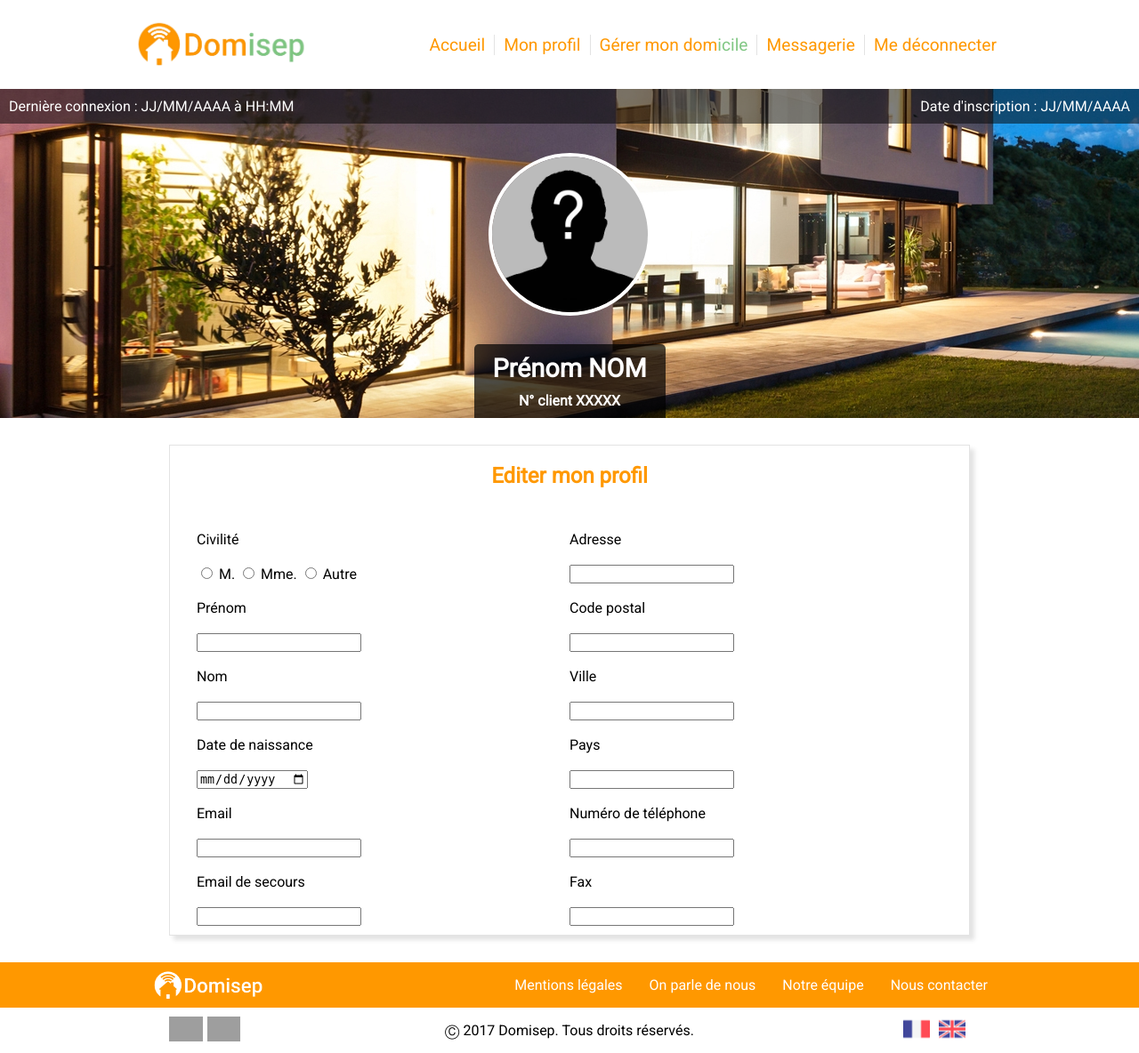
After one commit to Lucatim/Domisep, a PHP site: page /view/base/utilisateur/editer_mon_profil.html in a window 1280 px wide. The commit adds this page. Shown: the whole page at 89% size. Run offline with PHP 8.4, Linux system fonts and the light colour scheme; grey boxes are pictures that could not be loaded.

Commit message:
Edit mon profil

```diff
--- /dev/null
+++ b/view/assets/css/editer_mon_profil.css
@@ -0,0 +1,34 @@
+.row_container
+{
+    display: flex;
+    flex-wrap: wrap;
+}
+
+.left_element, .right_element
+{
+    flex:50%;
+}
+
+form
+{
+    flex: 50%;
+}
+
+#content .info_container p {
+    padding-left: 0;
+}
+
+.info_container {
+    padding-left: 30px;
+    padding-right: 30px;
+}
+
+/*#main_content h2 {
+    text-align: center;
+    margin-bottom: 30px;
+}
+
+#main_content > div {
+    padding-top: 30px;
+    padding-bottom: 30px;
+}*/
--- a/view/assets/css/screen_tablet.css
+++ b/view/assets/css/screen_tablet.css
@@ -19,7 +19,7 @@
     /*     BALISE P FLEX   */
     /* ******************* */
 
-    .balise_p_flex_50, .balise_p_flex_33 {
+    .balise_p_flex_33 {
         flex-direction: column;
     }
 
--- a/view/base/connexion/connexion.html
+++ b/view/base/connexion/connexion.html
@@ -5,7 +5,7 @@
     <meta name="viewport" content="width=device-width, initial-scale=1.0" /> <!-- Definition of the viewport for a mobile screen -->
     <link rel="stylesheet" href="../../assets/css/style.css" />
     <link rel="stylesheet" href="../../assets/css/connexion.css" />
-    <link rel="stylesheet" href="../../assets/css/screen_large_desktop.css" media="(min-width: 992px)"/>
+    <link rel="stylesheet" href="../../assets/images/screen_large_desktop.css" media="(min-width: 992px)"/>
     <link rel="stylesheet" href="../../assets/css/screen_desktop.css" media="(min-width: 768px) and (max-width: 992px)"/>
     <link rel="stylesheet" href="../../assets/css/screen_tablet.css" media="(min-width: 480px) and (max-width: 768px)"/>
     <link rel="stylesheet" href="../../assets/css/screen_phone.css" media="(max-width: 480px)"/>
@@ -45,7 +45,7 @@
                 <h2>Me connecter</h2>
                 <div id="bloc_connexion">
                     <label for="label_input">Identifiant</label>
-                        <input type="text" name="identifiant" id="label_input"/>
+                    <input type="text" name="identifiant" class="label_input"/>
 
                     <div class="bouton_vert">
                         <a href="connexion_password.html"><i class="material-icons">navigate_next</i>Suivant</a>
--- a/view/base/connexion/connexion_first.html
+++ b/view/base/connexion/connexion_first.html
@@ -5,7 +5,7 @@
     <meta name="viewport" content="width=device-width, initial-scale=1.0" /> <!-- Definition of the viewport for a mobile screen -->
     <link rel="stylesheet" href="../../assets/css/style.css" />
     <link rel="stylesheet" href="../../assets/css/connexion.css" />
-    <link rel="stylesheet" href="../../assets/css/screen_large_desktop.css" media="(min-width: 992px)"/>
+    <link rel="stylesheet" href="../../assets/images/screen_large_desktop.css" media="(min-width: 992px)"/>
     <link rel="stylesheet" href="../../assets/css/screen_desktop.css" media="(min-width: 768px) and (max-width: 992px)"/>
     <link rel="stylesheet" href="../../assets/css/screen_tablet.css" media="(min-width: 480px) and (max-width: 768px)"/>
     <link rel="stylesheet" href="../../assets/css/screen_phone.css" media="(max-width: 480px)"/>
@@ -47,7 +47,7 @@
                 <p>Veuillez renseigner votre numéro client afin de finaliser la création de votre profil</p>
                 <div id="bloc_connexion">
                     <label for="label_input">N° Client</label>
-                    <input type="text" name="identifiant" id="label_input"/>
+                    <input type="text" name="identifiant" class="label_input"/>
 
                     <div class="bouton_vert">
                         <a href="connexion_password.html"><i class="material-icons">navigate_next</i>Valider</a>
--- a/view/base/connexion/connexion_id_oublie.html
+++ b/view/base/connexion/connexion_id_oublie.html
@@ -5,7 +5,7 @@
     <meta name="viewport" content="width=device-width, initial-scale=1.0" /> <!-- Definition of the viewport for a mobile screen -->
     <link rel="stylesheet" href="../../assets/css/style.css" />
     <link rel="stylesheet" href="../../assets/css/connexion.css" />
-    <link rel="stylesheet" href="../../assets/css/screen_large_desktop.css" media="(min-width: 992px)"/>
+    <link rel="stylesheet" href="../../assets/images/screen_large_desktop.css" media="(min-width: 992px)"/>
     <link rel="stylesheet" href="../../assets/css/screen_desktop.css" media="(min-width: 768px) and (max-width: 992px)"/>
     <link rel="stylesheet" href="../../assets/css/screen_tablet.css" media="(min-width: 480px) and (max-width: 768px)"/>
     <link rel="stylesheet" href="../../assets/css/screen_phone.css" media="(max-width: 480px)"/>
@@ -46,7 +46,7 @@
                 <p>Veuillez renseigner votre numéro de téléphone ou votre adresse e-mail</p>
                 <div id="bloc_connexion">
                     <label for="label_input">Numéro de téléphone ou adresse e-mail</label>
-                    <input type="text" name="identifiant" id="label_input"/>
+                    <input type="text" name="identifiant" class="label_input"/>
 
                     <div class="bouton_vert">
                         <a href="connexion_password.html"><i class="material-icons">navigate_next</i>Valider</a>
--- a/view/base/connexion/connexion_password.html
+++ b/view/base/connexion/connexion_password.html
@@ -5,7 +5,7 @@
     <meta name="viewport" content="width=device-width, initial-scale=1.0" /> <!-- Definition of the viewport for a mobile screen -->
     <link rel="stylesheet" href="../../assets/css/style.css" />
     <link rel="stylesheet" href="../../assets/css/connexion.css" />
-    <link rel="stylesheet" href="../../assets/css/screen_large_desktop.css" media="(min-width: 992px)"/>
+    <link rel="stylesheet" href="../../assets/images/screen_large_desktop.css" media="(min-width: 992px)"/>
     <link rel="stylesheet" href="../../assets/css/screen_desktop.css" media="(min-width: 768px) and (max-width: 992px)"/>
     <link rel="stylesheet" href="../../assets/css/screen_tablet.css" media="(min-width: 480px) and (max-width: 768px)"/>
     <link rel="stylesheet" href="../../assets/css/screen_phone.css" media="(max-width: 480px)"/>
@@ -45,7 +45,7 @@
                 <h2>Bienvenue Prénom NOM</h2>
                 <div id="bloc_connexion">
                     <label for="label_input">Saisissez votre mot de passe</label>
-                    <input type="password" name="identifiant" id="label_input"/>
+                    <input type="password" name="identifiant" class="label_input"/>
 
                     <div class="bouton_vert">
                         <a href="../../../index_logged.html"><i class="material-icons">navigate_next</i>Valider</a>
--- /dev/null
+++ b/view/base/utilisateur/editer_mon_profil.html
@@ -0,0 +1,181 @@
+<!DOCTYPE html>
+<html lang="fr">
+<head>
+    <meta charset="utf-8" />
+    <meta name="viewport" content="width=device-width, initial-scale=1.0" /> <!-- Definition of the viewport for a mobile screen -->
+    <link rel="stylesheet" href="../../assets/css/style.css" />
+    <link rel="stylesheet" href= "../../assets/css/editer_mon_profil.css">
+    <link rel="stylesheet" href="../../assets/css/screen_large_desktop.css" media="(min-width: 992px)"/>
+    <link rel="stylesheet" href="../../assets/css/screen_desktop.css" media="(min-width: 768px) and (max-width: 992px)"/>
+    <link rel="stylesheet" href="../../assets/css/screen_tablet.css" media="(min-width: 480px) and (max-width: 768px)"/>
+    <link rel="stylesheet" href="../../assets/css/screen_phone.css" media="(max-width: 480px)"/>
+    <link href="https://fonts.googleapis.com/css?family=Roboto" rel="stylesheet">
+    <link href="https://fonts.googleapis.com/icon?family=Material+Icons" rel="stylesheet">
+    <title>Editer Mon Profil</title>
+</head>
+
+
+
+<body>
+
+<div id="bloc_page">
+    <header>
+        <div id="bloc_header">
+            <div id="div_logo_domisep">
+                <img src="../../assets/images/domisep_logo.png" alt="logo_domisep">
+            </div>
+
+            <ul id=nav_header>
+                <li><a href="../../../index_logged.html"><i class="material-icons">home</i><span class="nav_text">Accueil</span></a></li>
+                <li><a href="mon_profil.html"><i class="material-icons">account_circle</i><span class="nav_text">Mon profil</span></a></li>
+                <li><a href="gerer_mon_domicile/gerer_mon_domicile.html"><i class="material-icons">domain</i><span class="nav_text">Gérer mon dom<span class="texte_vert" >icile</span></span></a></li>
+                <li><a href="../messagerie/messagerie.html"><i class="material-icons">message</i><span class="nav_text">Messagerie</span></a></li>
+                <li><a href="../../../index.html"><i class="material-icons">power_settings_new</i><span class="nav_text">Me déconnecter</span></a></li>
+            </ul>
+        </div>
+    </header>
+
+    <div id="slide_accueil">
+        <div id="slide_haut">
+            <div id="derniere_connexion">
+                <p>Dernière connexion : JJ/MM/AAAA à HH:MM</p>
+            </div>
+
+            <div id="date_inscription">
+                <p>Date d'inscription : JJ/MM/AAAA</p>
+            </div>
+        </div>
+
+        <div id="slide_circle">
+            <img src="../../assets/images/unknown.jpg" alt="unknown">
+        </div>
+
+        <div id="slide_bas">
+            <div id="prenom_nom">
+                <p>Prénom NOM</p>
+            </div>
+
+            <div id="numero_client">
+                <p>N° client XXXXX</p>
+            </div>
+        </div>
+    </div>
+
+    <section id="content">
+        <div id="bloc_content">
+            <div id="container_principal">
+                <h2>Editer mon profil</h2>
+                <div class="info_container">
+                    <div class="balise_p_flex_50">
+                        <form>
+                            <p>Civilité </p>
+                            <input type="radio" name="gender"> <label>M.</label>
+                            <input type="radio" name="gender"> <label>Mme.</label>
+                            <input type="radio" name="gender"> <label>Autre</label>
+                        </form>
+
+                        <form>
+                            <p>Adresse </p>
+                            <input type="text" name="Adresse" class="label_input">
+                        </form>
+
+                        <form>
+                                <p>Prénom </p>
+                                <input type="text" name="first_name" class="label_input">
+                        </form>
+
+                        <form>
+                            <p>Code postal </p>
+                            <input type="text" name="postal_code" class="label_input">
+                        </form>
+
+                        <form>
+                            <p>Nom </p>
+                            <input type="text" name="last_name" class="label_input">
+                        </form>
+
+                        <form>
+                            <p>Ville </p>
+                            <input type="text" name="city" class="label_input">
+                        </form>
+
+
+                        <form>
+                            <p>Date de naissance </p>
+                            <input type="date" name="date_of_birth" class="label_input">
+                        </form>
+
+                        <form>
+                            <p>Pays </p>
+                            <input type="text" name="country" class="label_input">
+                        </form>
+
+                        <form>
+                            <p>Email </p>
+                            <input type="email" name="email" class="label_input">
+                        </form>
+
+                        <form>
+                            <p>Numéro de téléphone </p>
+                            <input type="tel" name="telephone_number" class="label_input">
+                        </form>
+
+                        <form>
+                            <p>Email de secours </p>
+                            <input type="email" name="second_mail" class="label_input">
+                        </form>
+
+                        <form>
+                            <p>Fax </p>
+                            <input type="tel" name="Fax_number" class="label_input">
+                        </form>
+                    </div>
+                </div>
+            </div>
+        </div>
+    </section>
+
+    <footer>
+        <div id="haut_footer">
+            <div id="bloc_haut_footer">
+                <div id="div_logo_blanc_domisep">
+                    <img src="../../assets/images/domisep_logo_blanc.png" alt="logo_domisep_blanc"/>
+                </div>
+
+                <ul id="nav_footer">
+                    <li><a href="#">Mentions légales</a></li>
+                    <li><a href="#">On parle de nous</a></li>
+                    <li><a href="#">Notre équipe</a></li>
+                    <li><a href="#">Nous contacter</a></li>
+                </ul>
+            </div>
+        </div>
+
+        <div id="bas_footer">
+            <div id="reseaux_sociaux">
+                <div id="facebook_footer">
+                    <a href="#"><img src="../../assets/images/facebook_footer.png" alt="Facebook"/></a>
+                </div>
+                <div id="twitter_footer">
+                    <a href="#"><img src="../../assets/images/twitter_footer.png" alt="Twitter"/></a>
+                </div>
+            </div>
+
+            <div id=copyright>
+                <p>&#9400; 2017 Domisep. Tous droits réservés.</p>
+            </div>
+
+            <div id="drapeaux">
+                <div id ="drapeaux_francais">
+                    <a href="#"><img src="../../assets/images/france.png" alt="Français"/></a>
+                </div>
+                <div id ="drapeaux_anglais">
+                    <a href="#"><img src="../../assets/images/united-kingdom.png" alt="Anglais"/></a>
+                </div>
+            </div>
+        </div>
+    </footer>
+</div>
+
+</body>
+</html>
```
Lines whose indentation alone changed are shown as unchanged.
